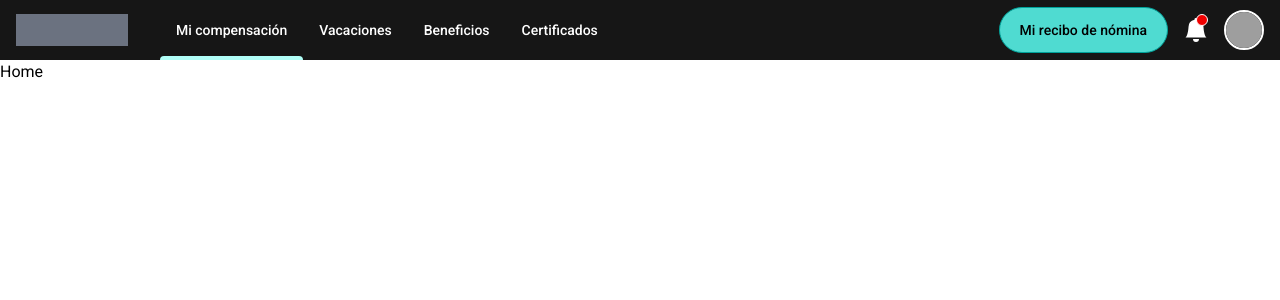
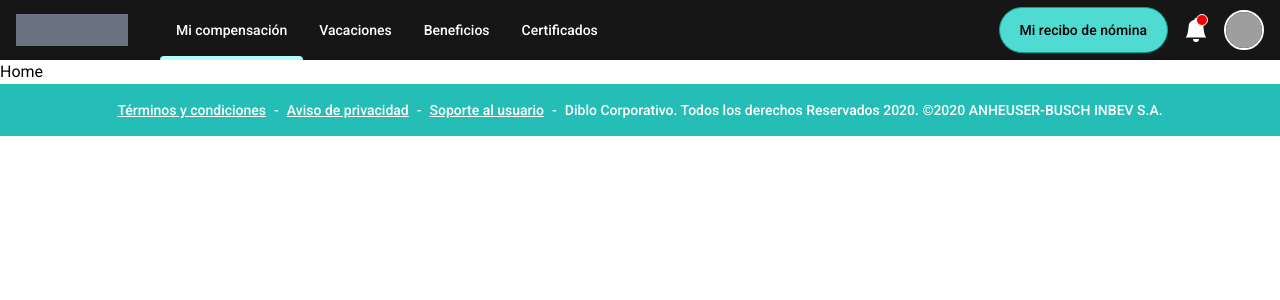
Before and after one commit to sebaspa/beneficios, a React (Vite) app: page / in a window 1280 px wide. Shown: the top 300 px of the page. Built offline with nearby package versions, Linux system fonts and the light colour scheme; grey boxes are pictures that could not be loaded.

Commit message:
Footer Se creal el footer y se agrega al layout

```diff
--- /dev/null
+++ b/src/components/Footer/Footer.tsx
@@ -0,0 +1,22 @@
+import { Link } from "react-router-dom";
+
+export const Footer = () => {
+  return (
+    <div className="bg-persian-green-200 py-4">
+      <div className="container mx-auto px-4">
+        <div className="text-white text-sm font-medium flex flex-col md:flex-row items-center justify-center gap-2 flex-wrap">
+          <Link to="/" className="underline">Términos y condiciones</Link>
+          <span className="hidden md:block">-</span>
+          <Link to="/" className="underline">Aviso de privacidad</Link>
+          <span className="hidden md:block">-</span>
+          <Link to="/" className="underline">Soporte al usuario</Link>
+          <span className="hidden xl:block">-</span>
+          <p className="text-xs md:text-sm">
+            Diblo Corporativo. Todos los derechos Reservados 2020. ©2020
+            ANHEUSER-BUSCH INBEV S.A.
+          </p>
+        </div>
+      </div>
+    </div>
+  );
+};
--- a/src/components/index.ts
+++ b/src/components/index.ts
@@ -1 +1,2 @@
 export { Navbar } from "./Navbar/NavbarComponent";
+export { Footer } from "./Footer/Footer";
--- a/src/layouts/MainLayout.tsx
+++ b/src/layouts/MainLayout.tsx
@@ -1,11 +1,12 @@
 import { Outlet } from "react-router-dom";
-import { Navbar } from "../components";
+import { Footer, Navbar } from "../components";
 
 export const MainLayout = () => {
   return (
     <>
       <Navbar />
       <Outlet />
+      <Footer />
     </>
   );
 };
```
